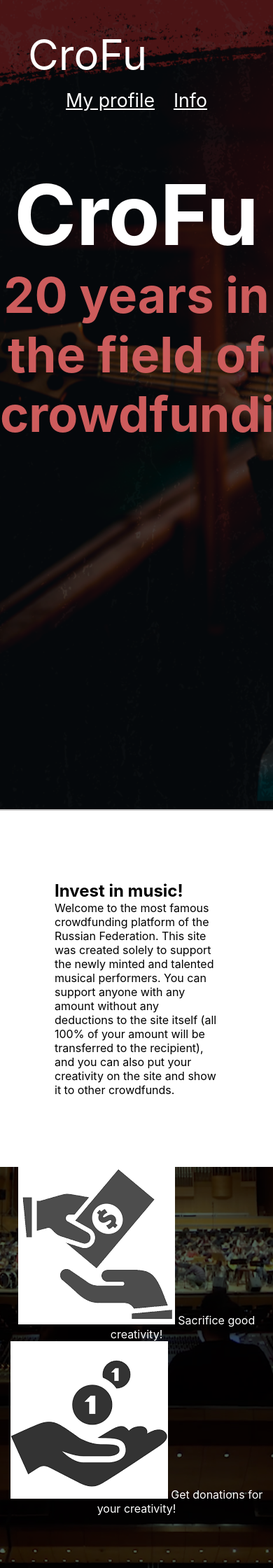
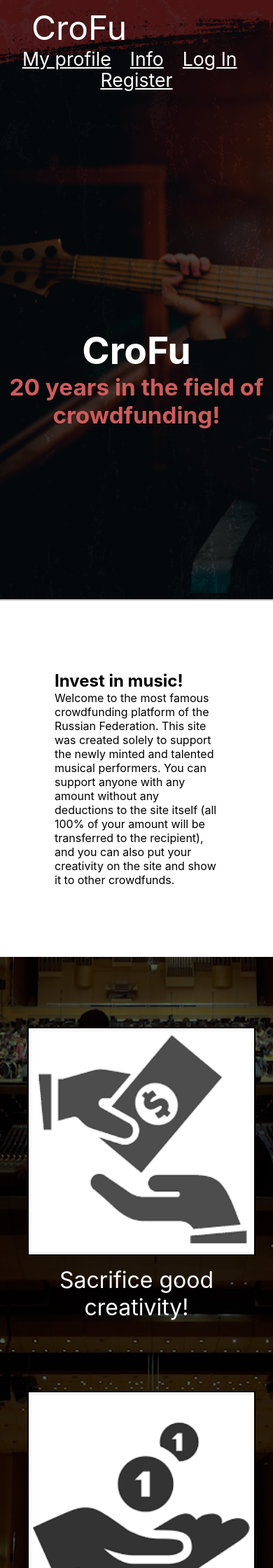
Before and after one commit to maxpavlov9991/CroFu, a PHP site: page / in a window 390 px wide; the page is wider, and only the part inside the window is pictured. Shown: the top 2240 px of that part at 70% size. Run offline with PHP 8.4, Linux system fonts and the light colour scheme.

Commit message:
index.html done

```diff
--- a/css/index_style.css
+++ b/css/index_style.css
@@ -7,7 +7,7 @@
 body, html {
 
     width: 100%;
-    height: 5000px;
+    height: 100%;
 }
 
 body {
@@ -29,41 +29,28 @@ header #logotipe {
 }
 
 header #logotipe span {
-    font-size: 45pt;
-    line-height: 45px;
+    font-size: 5em;
     margin-left: 40px;
     font-family: -apple-system, BlinkMacSystemFont, 'Segoe UI', Roboto, Oxygen, Ubuntu, Cantarell, 'Open Sans', 'Helvetica Neue', sans-serif;
 }
 
-@media (min-width: 401px) {
-    #logotipe {
-        float: left;
-        width: 30%;
-        font-size: 10pt;
-    }
-    #about {
-        float: right;
-        width: 50%;
-    }
+#top h1 {
+    padding-top: 20%;
 }
 
-@media (max-width: 400px) {
-    #logotipe{
-        margin-top: 10px;
-        width: 100%;
-        font-size: 70pt;
-    }
-    #about {
-        float: left;
-        width: 100%;
+#top h3 {
+    color: indianred;
+}
 
-    }
-}
+
+
+
+
 
 #about {
     text-align: center;
     font-size: 20pt;
-    line-height: 40px;
+    line-height: 30px;
     margin-bottom: 10px;
 }
 
@@ -84,6 +71,54 @@ header #logotipe span {
     z-index: 5000;
     background-color: white;
     border-bottom: 1px solid silver;
+}
+
+@media (min-width: 501px) {
+    #logotipe {
+        float: left;
+        width: 20%;
+    }
+    #about {
+        margin-top: 35px;
+        float: right;
+        width: 50%;
+        font-size: 25pt;
+
+    }
+}
+
+@media (max-width: 550px) {
+    #logotipe{
+        margin-top: 10px;
+        margin-left:5px;
+        width: 100%;
+    }
+
+    #logotipe span {
+        font-size:3em!important;
+    }
+
+    #about {
+        float: left;
+        width: 100%;
+    }
+
+    #about:nth-child(odd){
+        margin-left : 15%;
+    }
+
+    #top {
+        height:700px!important;
+    }
+
+    #top h1 {
+        font-size: 40pt;
+        padding-top: 80%!important;
+    }
+
+    #top h3 {
+        font-size: 25pt;
+    }
 }
 
 header.fixed #logotipe{
@@ -120,13 +155,6 @@ header.fixed #logotipe{
     }
 }
 
-#top h1 {
-    padding-top: 20%;
-}
-
-#top h3 {
-    color: indianred;
-}
 
 #main{
     padding: 100px 20%;
@@ -138,6 +166,7 @@ header.fixed #logotipe{
 }
 
 #overview {
+    float: center;
     background-image: url("/media/studio.png");
     background-attachment: fixed;
     background-blend-mode: multiply;
@@ -145,5 +174,44 @@ header.fixed #logotipe{
     background-size: cover;
     text-align: center;
     color: white;
-    height: 1500px;
+    height: 1000px;
 }
+
+#overview .img {
+    float: left;
+    width: 20%;
+    margin-right: 15%;
+    margin-top:100px;
+}
+
+#overview .img:nth-child(odd){
+    margin-left : 15%;
+}
+
+#overview img {
+    background-color: #fafafa;
+    padding: 5px;
+    border: 2px solid black;
+    float: left;
+    width: 100%;
+    max-width: 500px;
+}
+
+#overview span {
+    float: left;
+    width: 100%;
+    font-size: 2em;
+    margin-top: 15px;
+}
+
+@media (max-width: 700px){
+    #overview {
+        height:1750px!important;
+    }
+
+    #overview .img {
+        width: 80%;
+        margin-right: 0!important;
+        margin-left: 10%!important;
+    }
+}
--- a/index.html
+++ b/index.html
@@ -15,6 +15,8 @@
         <div id="about">
             <a href="myprofile.html">My profile</a>
             <a href="info.html">Info</a>
+            <a href="login.html">Log&nbsp;In</a>
+            <a href="register.html">Register</a>
         </div>
     </header>
 
```
